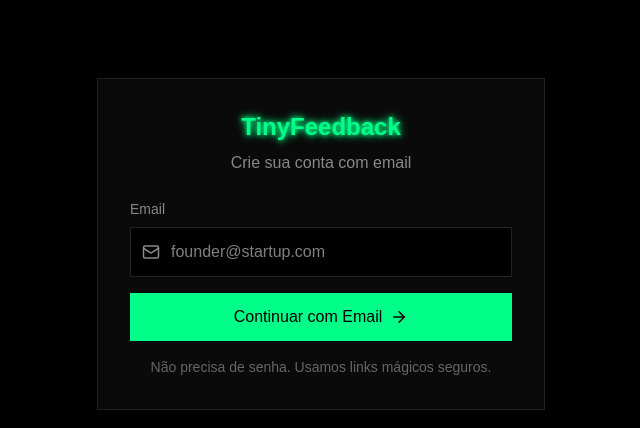
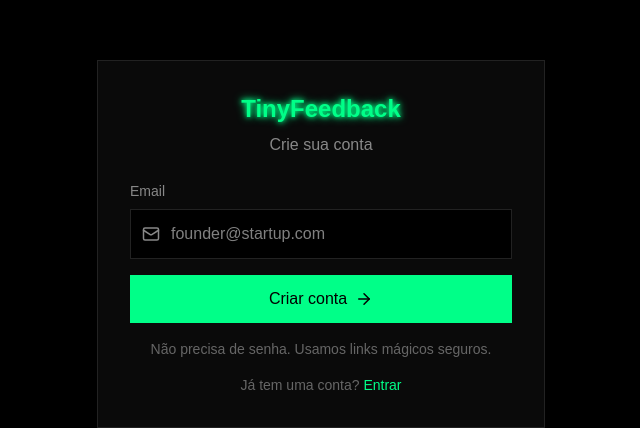
Before and after one commit to theredlobstercartel/tinyfeedback, a Next.js app: page /signup in a window 1280 px wide. Shown: the part 156-584 px from the top of the page, without its empty margins (319-959 px from the left). Built offline with nearby package versions, Linux system fonts and the light colour scheme.

Commit message:
feat(ST-02): add signup page with magic link authentication
- Create /signup route with identical form to login
- Integrate with Supabase Auth OTP
- Add rate limiting protection
- Include loading states and error handling
- Add link to login page for existing users

```diff
--- a/app/signup/page.tsx
+++ b/app/signup/page.tsx
@@ -4,7 +4,7 @@
 import { createClient } from '@/lib/supabase/client';
 import { Mail, ArrowRight, Loader2, CheckCircle } from 'lucide-react';
 
-const RATE_LIMIT_KEY = 'magic_link_requests';
+const RATE_LIMIT_KEY = 'magic_link_requests_signup';
 const MAX_REQUESTS = 5;
 const RATE_LIMIT_WINDOW_MS = 60 * 1000; // 1 minute
 
@@ -134,7 +134,7 @@
             TinyFeedback
           </h1>
           <p style={{ color: '#888888' }}>
-            Crie sua conta com email
+            Crie sua conta
           </p>
         </div>
 
@@ -266,7 +266,7 @@
                 </>
               ) : (
                 <>
-                  Continuar com Email
+                  Criar conta
                   <ArrowRight size={18} />
                 </>
               )}
@@ -278,6 +278,21 @@
               style={{ color: '#666666' }}
             >
               Não precisa de senha. Usamos links mágicos seguros.
+            </p>
+
+            {/* Login Link */}
+            <p
+              className="text-center text-sm"
+              style={{ color: '#666666' }}
+            >
+              Já tem uma conta?{' '}
+              <a
+                href="/login"
+                style={{ color: '#00ff88' }}
+                className="hover:underline"
+              >
+                Entrar
+              </a>
             </p>
 
             {/* Rate Limit Info */}
```
